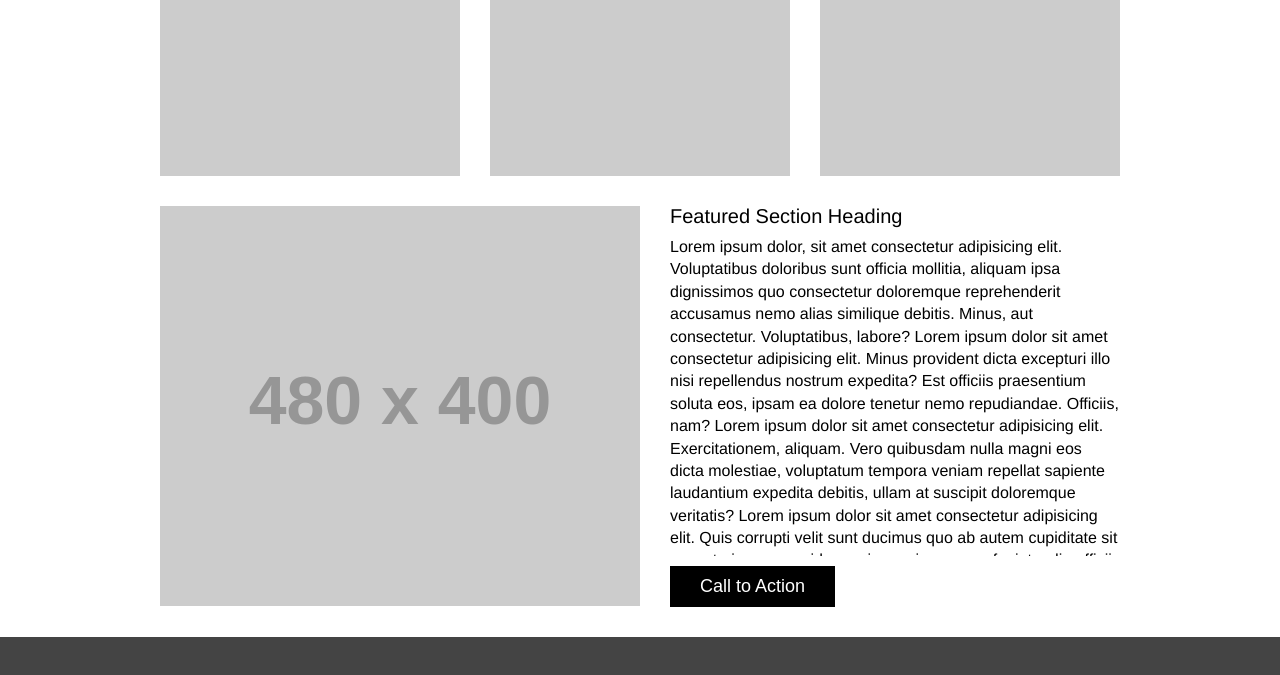
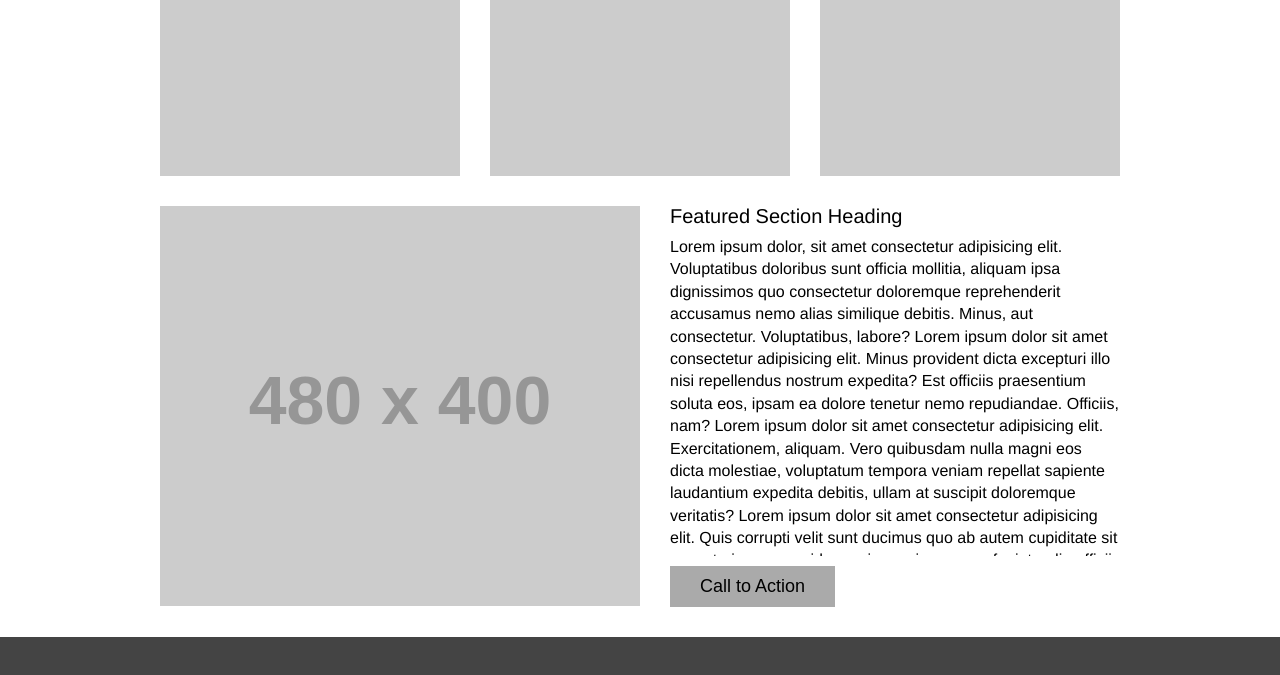
Before and after one commit to JenniferPiper/wireframe, a plain HTML site: page index.html in a window 1280 px wide. In both pictures the pointer is over the button "Call to Action". Shown: the part 809-1484 px from the top of the page. Drawn offline with Linux system fonts and the light colour scheme; placeholder pictures from the web are drawn by us.

Commit message:
add button hover state and 350ms transition to hover state

```diff
--- a/style.css
+++ b/style.css
@@ -62,6 +62,12 @@ button {
   font-size: 18px;
   padding: 10px 30px;
   margin-top: 10px;
+  transition: background 350ms, color 350ms;
+  cursor: pointer;
+}
+button:hover, button:focus {
+  background: #aaa;
+  color: #000;
 }
 footer {
   height: 150px;
```
